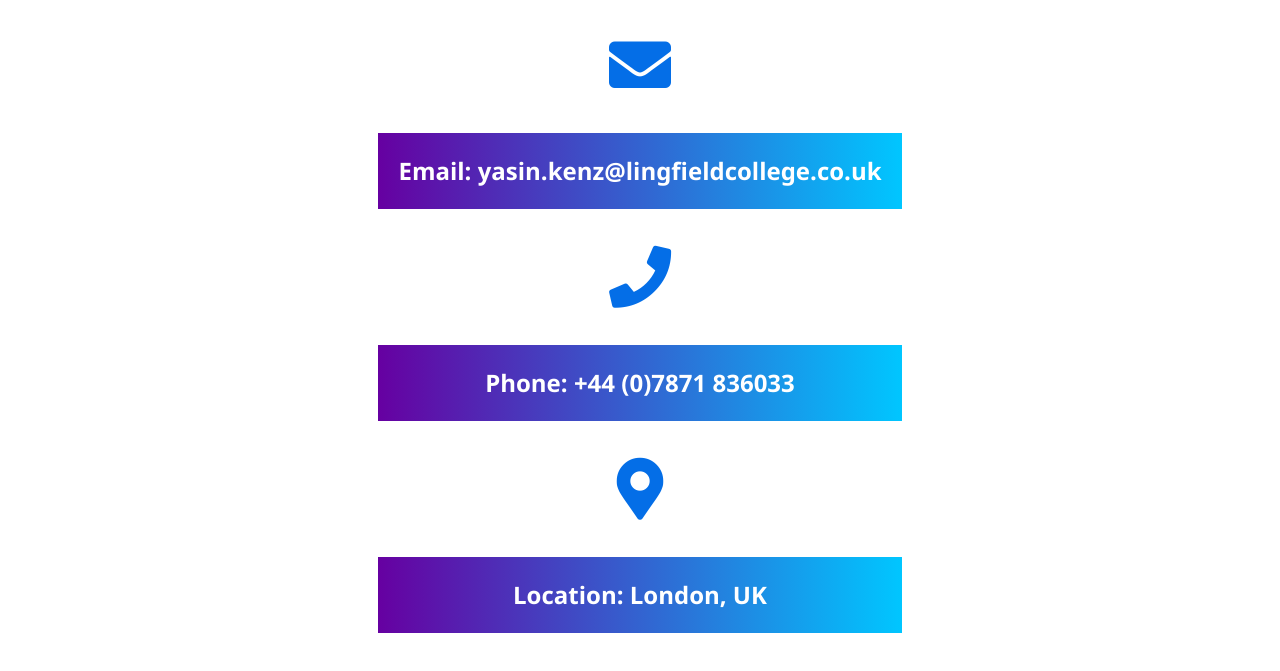
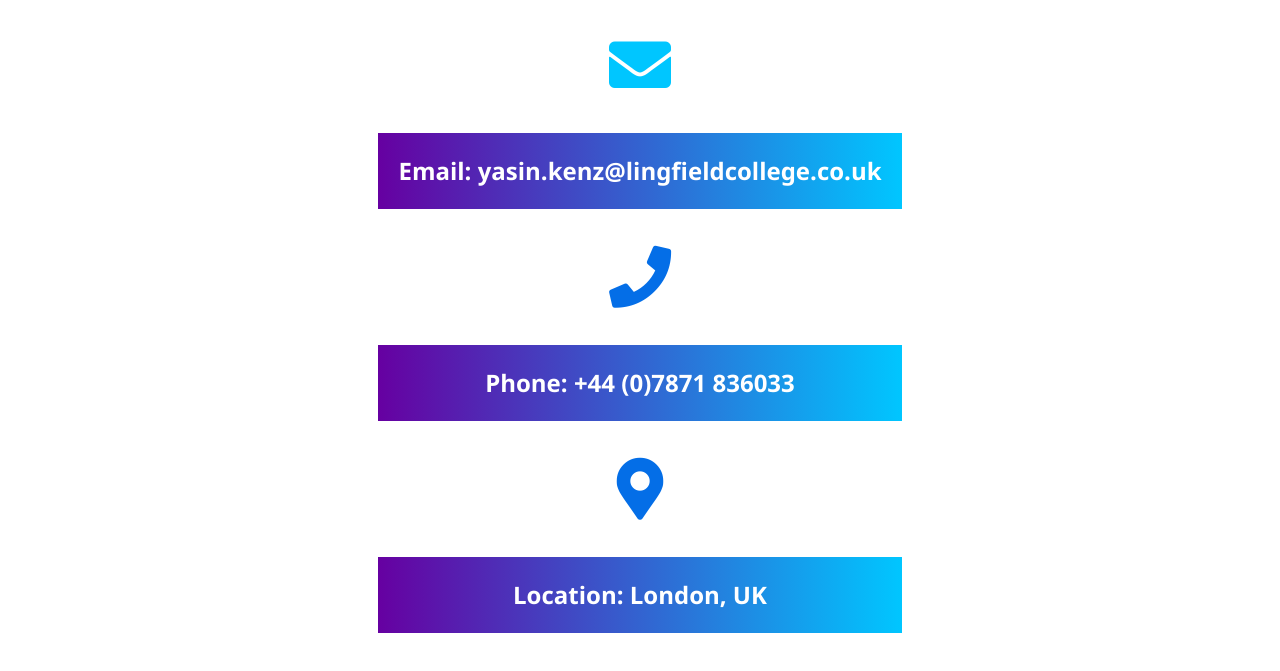
Before and after one commit to MrYKenz/mrykenz.github.io, a plain HTML site: page contact.html in a window 1280 px wide. In both pictures the pointer is over the icon 640 px from the left and 310 px from the top of the page. Shown: the part 245-916 px from the top of the page. Drawn offline with Linux system fonts and the light colour scheme.

Commit message:
Contact icons hover color CSS

```diff
--- a/css/main.css
+++ b/css/main.css
@@ -280,6 +280,9 @@ main {
      transition: all .25s ease-in;
 
 }
+  .container .box .fa:hover {
+      color:#00c6ff;
+}
   .container .box .fa:hover ~ h4 {
       background-position: 0 0;
       color:#fff;
```
